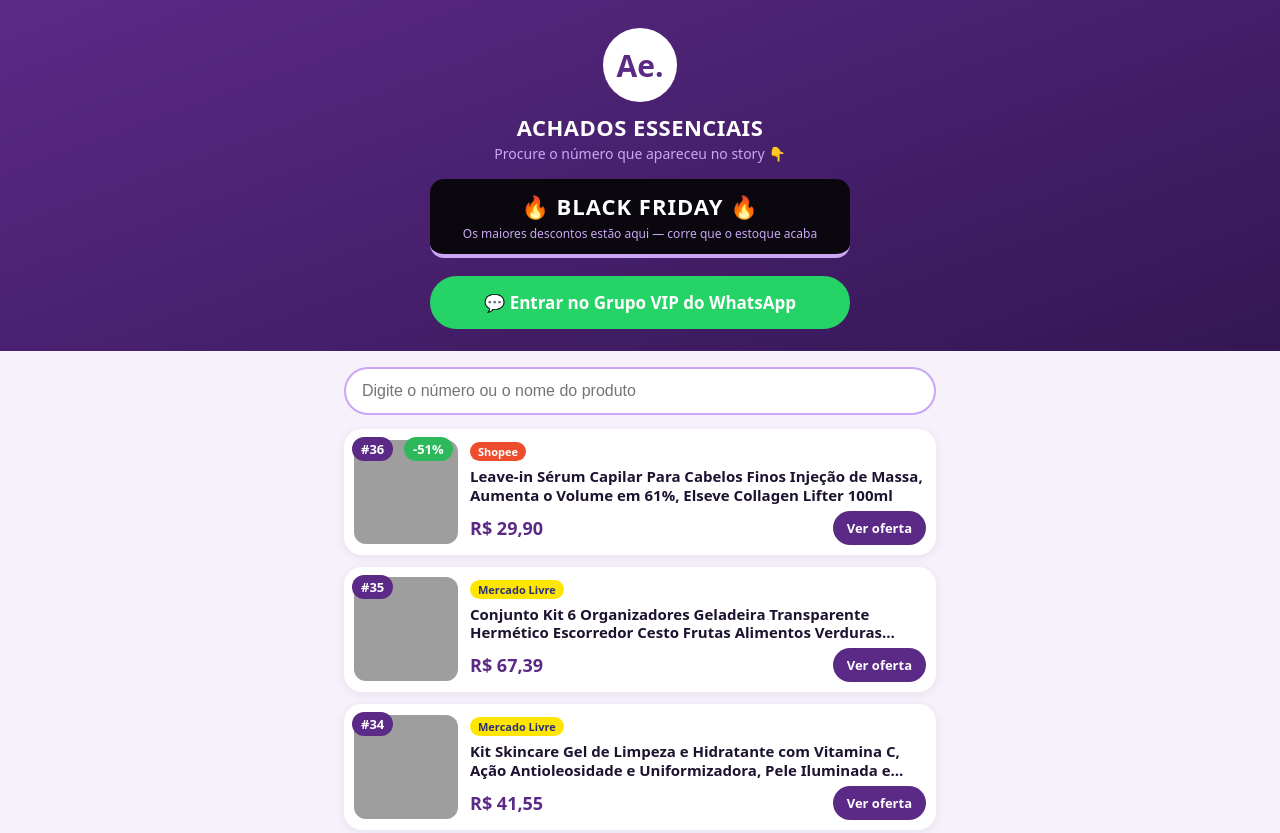
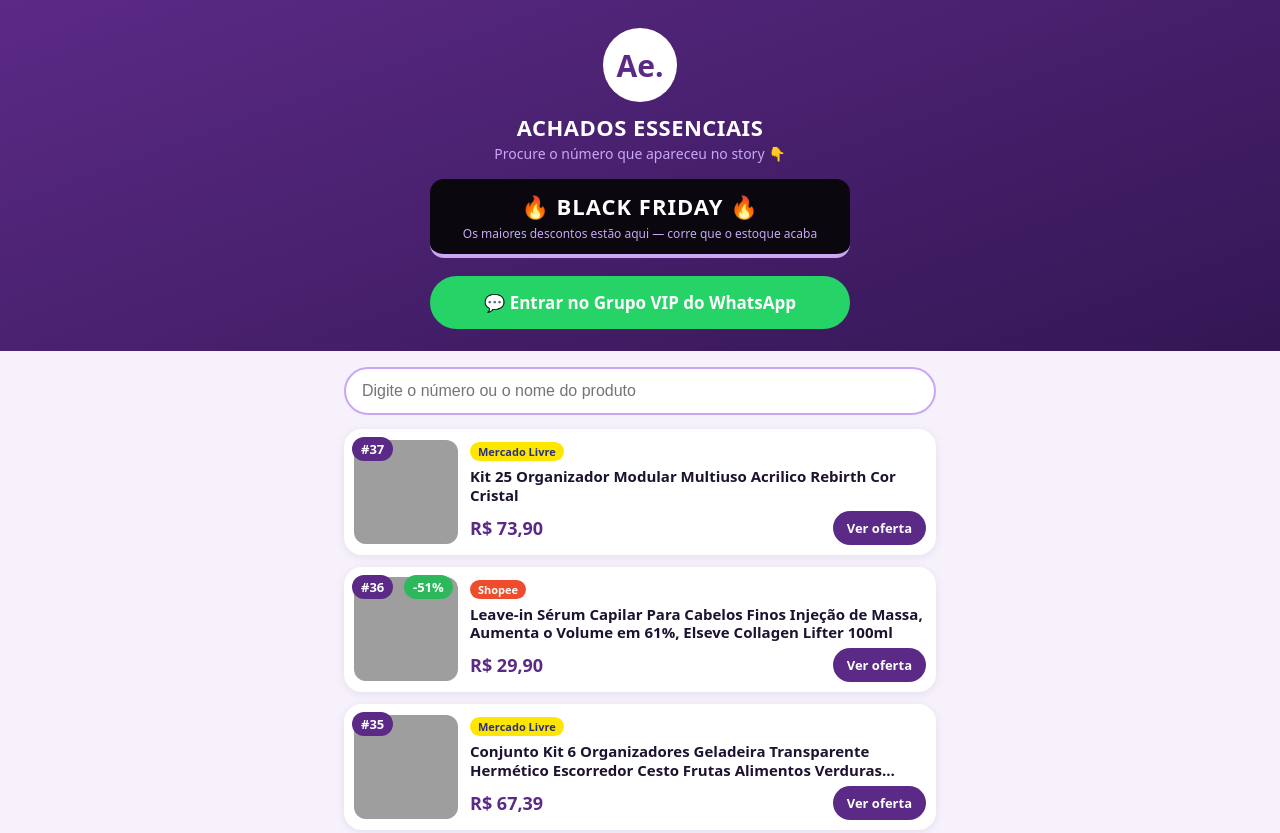
Before and after one commit to mica-1304/achados, a plain HTML site: page index.html in a window 1280 px wide. Shown: the top 833 px of the page. Drawn offline with Linux system fonts and the light colour scheme; grey boxes are pictures that could not be loaded.

Commit message:
vitrine 2026-11-27 08:33

```diff
--- a/index.html
+++ b/index.html
@@ -34,6 +34,15 @@
 </header>
 <div class="busca"><input id="q" type="search" inputmode="search" placeholder="Digite o número ou o nome do produto"></div>
 <main id="lista">
+      <a class="card" id="p37" href="https://www.mercadolivre.com.br/p/MLB50922114?matt_word=ad20260403132029&amp;matt_tool=79498926" target="_blank" rel="nofollow sponsored noopener">
+        <span class="num">#37</span>
+        <img src="https://http2.mlstatic.com/D_NQ_NP_788000-MLA85357958204_062025-F.jpg" alt="" loading="lazy">
+        <div class="info">
+          <span class="plat" style="background:#FFE600;color:#2D3277">Mercado Livre</span>
+          <h2>Kit 25 Organizador Modular Multiuso Acrilico Rebirth Cor Cristal</h2>
+          <div class="linha"><strong>R$ 73,90</strong><span class="btn">Ver oferta</span></div>
+        </div>
+      </a>
       <a class="card" id="p36" href="https://s.shopee.com.br/3qP02ifppy" target="_blank" rel="nofollow sponsored noopener">
         <span class="num">#36</span><span class="off">-51%</span>
         <img src="https://cf.shopee.com.br/file/br-11134207-820ly-mpmhu2skuq6905" alt="" loading="lazy">
@@ -331,7 +340,7 @@
           <div class="linha"><strong>R$ 12,99</strong><span class="btn">Ver oferta</span></div>
         </div>
       </a></main>
-<footer>Atualizado em 27/11 08:03. Links de afiliado: posso receber comissão pelas compras, sem custo extra para você.<br>Preços sujeitos a alteração pelas lojas.</footer>
+<footer>Atualizado em 27/11 08:33. Links de afiliado: posso receber comissão pelas compras, sem custo extra para você.<br>Preços sujeitos a alteração pelas lojas.</footer>
 <script>
   const q=document.getElementById('q');
   q.addEventListener('input',()=>{const t=q.value.trim().toLowerCase().replace('#','');
```
